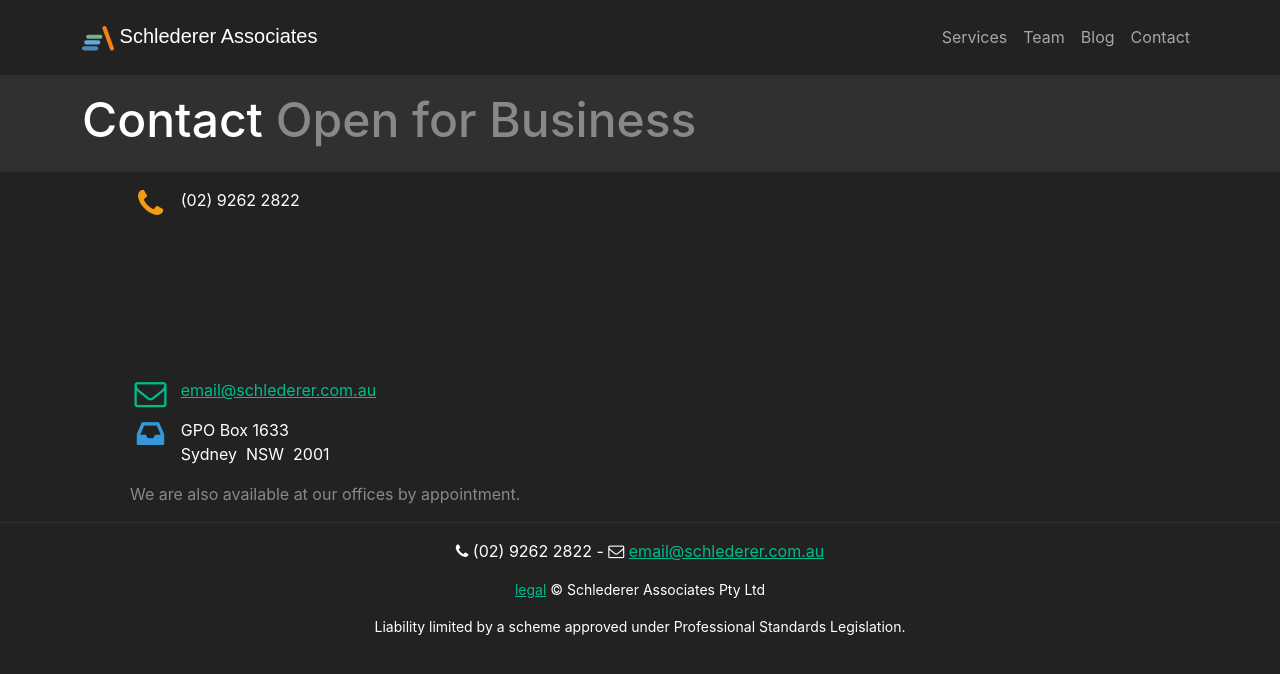
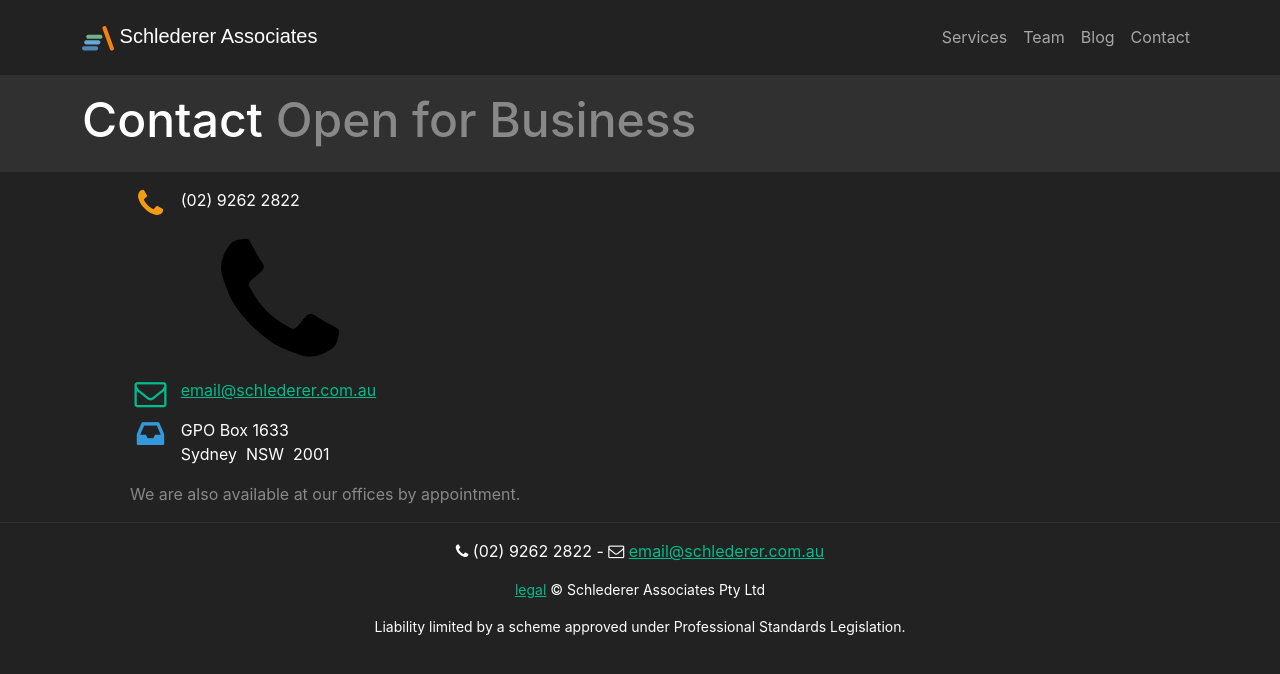
Before and after one commit to Mforcer/tax2, a Jekyll site: the page built from contact2.html, in a window 1280 px wide. Shown: the top 674 px of the page. Built offline with Jekyll 4.4.1, drawn with Linux system fonts in a browser that asks for light colours; nearby versions of some CDN libraries.

Commit message:
Update contact2.html

```diff
--- a/contact2.html
+++ b/contact2.html
@@ -9,7 +9,7 @@ lead:
 <div class="mx-5">
     <p><i class="fa fa-phone fa-2x fa-fw text-warning pull-left"></i>{{site.biz_phone}}</p>
     <svg class="icon">
-        <use xlink:href="icons.svg#phone"></use>
+        <use xlink:href="/icons.svg#phone"></use>
     </svg>
     <p><i class="fa fa-envelope-o fa-2x fa-fw text-success pull-left"></i><a href="mailto:{{site.biz_email}}">{{site.biz_email}}</a></p>
     <p><i class="fa fa-inbox fa-2x fa-fw text-info pull-left"></i>{{site.biz_post_box}}<br>{{site.biz_post_city}}&nbsp;&nbsp;{{site.biz_post_state}}&nbsp;&nbsp;{{site.biz_post_code}}</p>
```
